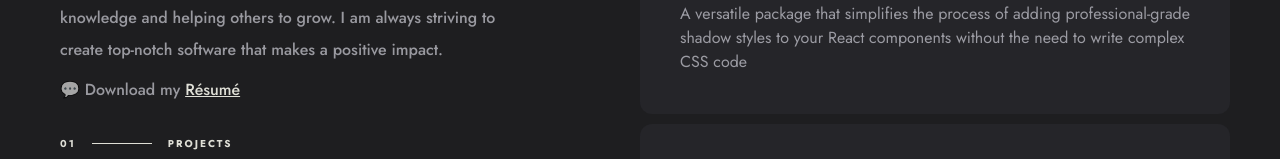
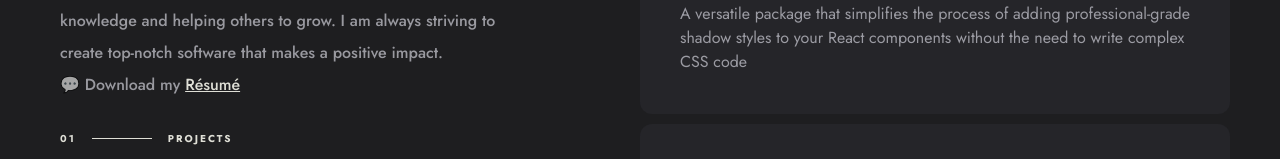
Before and after one commit to joshnwosu/whilejosh, a Next.js app: page / in a window 1280 px wide. Shown: the part 406-565 px from the top of the page. Built offline with nearby package versions, Linux system fonts and the light colour scheme.

Commit message:
update: margin to cv

```diff
--- a/src/components/about.tsx
+++ b/src/components/about.tsx
@@ -66,7 +66,7 @@
               and helping others to grow. I am always striving to create
               top-notch software that makes a positive impact.
             </p>
-            <p className={[styles.desc, styles.mt_8].join(" ")}>
+            <p className={[styles.desc, styles.mt_16].join(" ")}>
               💬 Download my{" "}
               <a
                 href="https://drive.google.com/file/d/1HylNDppAju6kj5Xhs4zZb9yk4hLSnuN1/view?usp=sharing"
```
